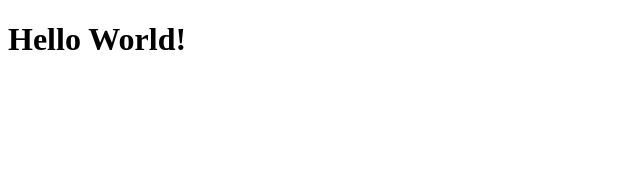
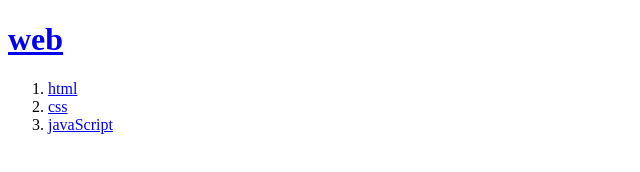
Before and after one commit to jungsungsung/web1, a plain HTML site: page index.html in a window 1280 px wide. Shown: the whole page, without its empty margins (0-640 px from the left). Drawn offline with Linux system fonts and the light colour scheme.

Commit message:
Update index.html

```diff
--- a/index.html
+++ b/index.html
@@ -1,11 +1,14 @@
 <!DOCTYPE html>
 <html>
-  <head>
+<body>
+    <h1>
+        <a href = "1.html">web</a>
+    </h1>
 
-  </head>
-  <body>
-      <h1 class="title">Hello World! </h1>
-      <p id="currentTime"></p>
-      <script src="script.js"></script>
-  </body>
+    <ol>
+        <li><a href = "1.html">html</a></li>
+        <li><a href = "2.html">css</a></li>
+        <li><a href = "3.html">javaScript</a></li>
+    </ol>
+</body>
 </html>
```
